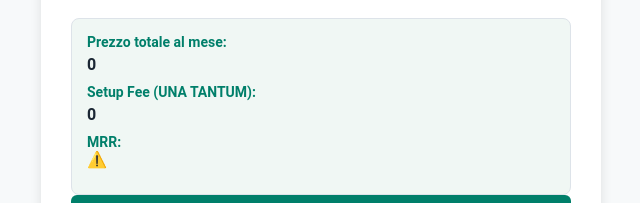
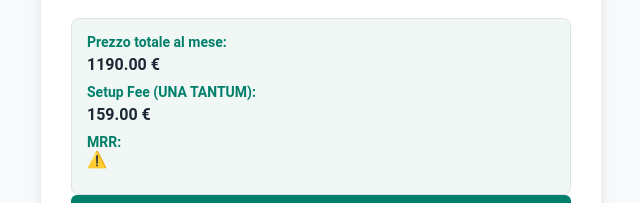
Before and after one commit to Alfpes24/test, a plain HTML site: page index.html in a window 1280 px wide. Both pictures are taken after typing "5", "5", "5", "5" into the empty fields and a click on the button "Calcola". Shown: the part 542-745 px from the top of the page, without its empty margins (319-959 px from the left). Drawn offline with Linux system fonts and the light colour scheme.

Commit message:
Update index.html

```diff
--- a/index.html
+++ b/index.html
@@ -57,6 +57,7 @@
             <button type="button" id="calculate-btn">Calcola</button>
         </form>
     </div>
+
     <script>
         document.addEventListener("DOMContentLoaded", () => {
             const alertIcon = document.getElementById("alert-icon");
@@ -65,6 +66,39 @@
             alertIcon.addEventListener("click", () => {
                 commissionsBox.style.display = commissionsBox.style.display === "none" ? "block" : "none";
             });
+
+            document.getElementById("calculate-btn").addEventListener("click", function () {
+                const rooms = parseInt(document.getElementById("rooms").value) || 0;
+                const doctors = parseInt(document.getElementById("doctors").value) || 0;
+                const cpl = parseInt(document.getElementById("cpl").value) || 0;
+                const additionalLocations = parseInt(document.getElementById("additional-locations").value) || 0;
+                const noa = parseInt(document.getElementById("noa").value) || 0;
+                const noaPrice = parseInt(document.getElementById("noa-price").value) || 0;
+
+                // Dati da file Excel
+                const setupFeeTable = [99, 129, 129, 159, 159, 199, 199, 299, 299, 499, 599];
+                const pricePerRoomTable = [270, 180, 160, 130, 110, 105, 95, 90, 85, 75, 70];
+
+                const index = rooms >= 11 ? 10 : Math.max(rooms - 1, 0);
+                const setupFee = setupFeeTable[index];
+                const monthlyPricePerRoom = pricePerRoomTable[index];
+                const monthlyPrice = monthlyPricePerRoom * rooms;
+
+                const locationsCost = additionalLocations * 99;
+                const noaTotalPrice = noa * noaPrice;
+
+                const totalMonthlyPrice = monthlyPrice + locationsCost + noaTotalPrice;
+
+                const commissionBase = monthlyPrice;
+                const commissionCpl = doctors * (cpl === 17 ? 8 : 6);
+                const commissionLocations = locationsCost;
+                const commissionNoa = noa * noaPrice;
+                const totalCommission = commissionBase + commissionCpl + commissionLocations + (setupFee / 12) + commissionNoa;
+
+                document.getElementById("monthly-price").textContent = `${totalMonthlyPrice.toFixed(2)} €`;
+                document.getElementById("setup-fee").textContent = `${setupFee.toFixed(2)} €`;
+                document.getElementById("sales-commissions").textContent = `${totalCommission.toFixed(2)} €`;
+            });
         });
     </script>
 </body>
```
